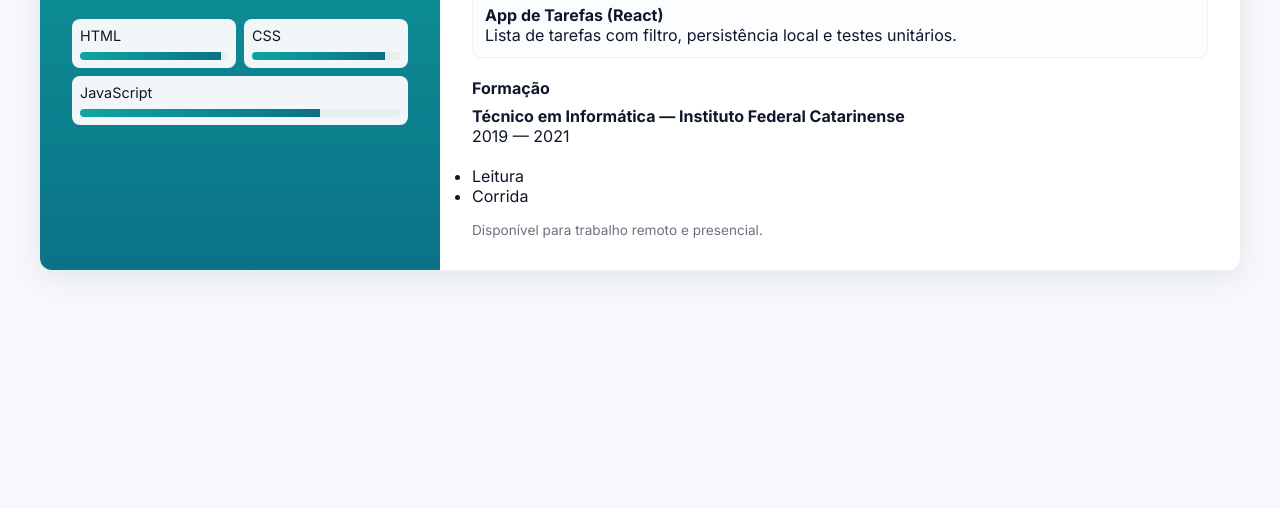
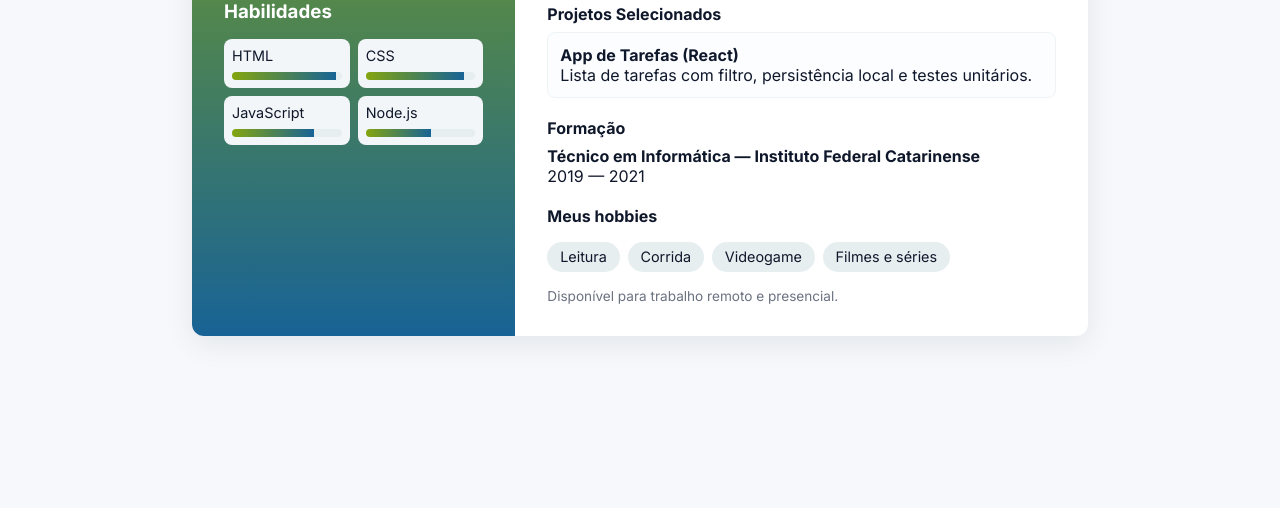
Before and after one commit to samuelcstp/Curriculo, a plain HTML site: page index.html in a window 1280 px wide. Shown: the part 292-800 px from the top of the page. Drawn offline with Linux system fonts and the light colour scheme.

Commit message:
ultimas alteracoes

```diff
--- a/index.html
+++ b/index.html
@@ -4,15 +4,15 @@
   <meta charset="utf-8">
   <meta name="viewport" content="width=device-width, initial-scale=1">
   <title>Samuel Castilho Pereira — Currículo</title>
-  <meta name="description" content="Currículo de Fabricio Bizotto — Desenvolvedor(a) Front-end. Contato, habilidades, experiência e projetos.">
-  <meta name="author" content="Fabricio Bizotto">
+  <meta name="description" content="Currículo de Samuel Castilho Pereira — Desenvolvedor Front-end. Contato, habilidades, projetos e hobbies.">
+  <meta name="author" content="Samuel Castilho Pereira">
   <!-- favicon -->
    <!-- Open Graph para redes sociais -->
-<meta property="og:title" content="Fabricio Bizotto - Currículo Online" />
-<meta property="og:description" content="Currículo profissional de Desenvolvedor Front-end, com experiência, habilidades e projetos." />
+<meta property="og:title" content="Samuel Castilho Pereira - Currículo Online" />
+<meta property="og:description" content="Currículo profissional de Desenvolvedor Front-end, com experiência, habilidades, projetos e hobbies." />
 <meta property="og:type" content="website" />
-<meta property="og:url" content="https://fabricioifc.github.io/seurepositorio/" />
-<meta property="og:image" content="https://avatars.githubusercontent.com/u/28762356?v=4&size=64" />
+<meta property="og:url" content="https://github.com/samuelcstp/Curriculo.git" />
+<meta property="og:image" content="https://avatars.githubusercontent.com/u/111382153?s=400&v=4" />
 
 <!-- Robots para motores de busca -->
 <meta name="robots" content="index, follow" />
@@ -32,7 +32,7 @@
         <aside class="sidebar">
             <div>
                 <div class="photo">
-                    <img src="URL_DA_FOTO" alt="Foto do candidato">
+                    <img src="download.jpg" alt="Foto de Samuel Castilho Pereira">
                 </div>
                 <div>
                     <div class="title">Samuel Castilho Pereira</div>
@@ -61,6 +61,9 @@
             </div>
             <div class="skill">JavaScript
                 <div class="progress"><span style="width:75%"></span></div>
+            </div>
+            <div class="skill">Node.js
+                <div class="progress"><span style="width:60%"></span></div>
             </div>
             </div>
         </aside>
@@ -102,9 +105,12 @@
             </section>
 
             <section class="hobbies">
+                <h2>Meus hobbies</h2>
                 <ul>
                     <li>Leitura</li>
                     <li>Corrida</li>
+                    <li>Videogame</li>
+                    <li>Filmes e séries</li>
                 </ul>
             </section>
 
--- a/style.css
+++ b/style.css
@@ -2,8 +2,8 @@
   --bg: #f6f8fb;
   --card: #ffffff;
   --muted: #6b7280;
-  --accent: #0ea5a4;
-  --accent-2: #0b7285;
+  --accent: #84a50e;
+  --accent-2: #186396;
   --text: #0f172a;
   --gap: 1rem;
 }
@@ -24,7 +24,7 @@ body {
 }
 
 .container {
-  max-width: 1200px;
+  max-width: 70vw;
   background: var(--card);
   border-radius: 12px;
   box-shadow: 0 8px 30px rgba(15, 23, 42, 0.08);
@@ -193,3 +193,37 @@ footer {
     flex: 1 1 auto;
   }
 }
+
+.hobbies ul {
+  list-style-type: none;
+  display: flex;
+  margin-top: 0.5rem;
+  flex-wrap: wrap;
+}
+
+.hobbies ul li {
+  background: #e6eef0;
+  color: var(--text);
+  padding: 0.4rem 0.8rem;
+  border-radius: 999px;
+  margin-right: 0.5rem;
+  margin-top: 0.5rem;
+  font-size: 0.9rem;
+}
+
+.hobbies h2 {
+  font-size: 1rem;
+  margin-bottom: 0.5rem;
+}
+
+.contact a:hover {
+  text-decoration: underline;
+  font-size: 1.05rem;
+  transition: all 0.2s ease-in-out;
+}
+
+.fab:hover {
+  color: #e6e3e3;
+  transform: scale(1.1);
+  transition: all 0.2s ease-in-out;
+}
```
Also changed, not shown: download.jpg (added).
